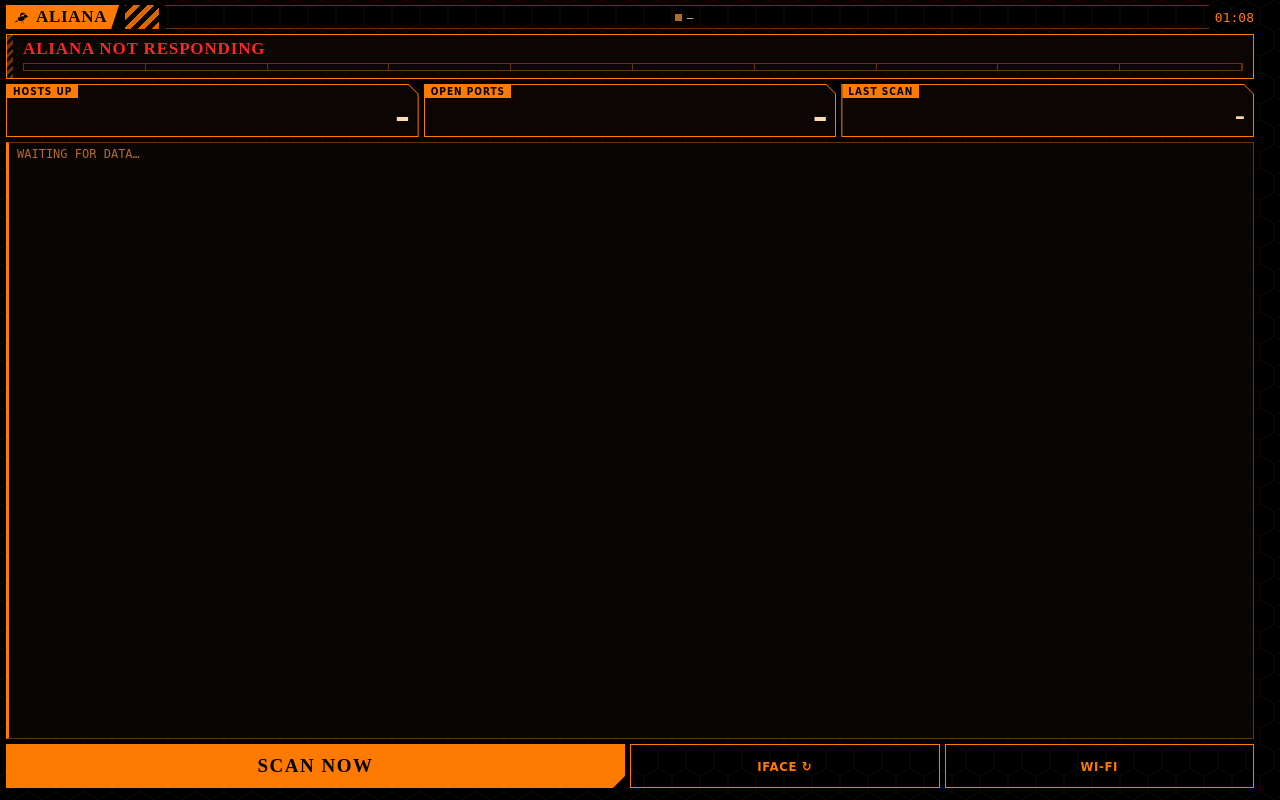
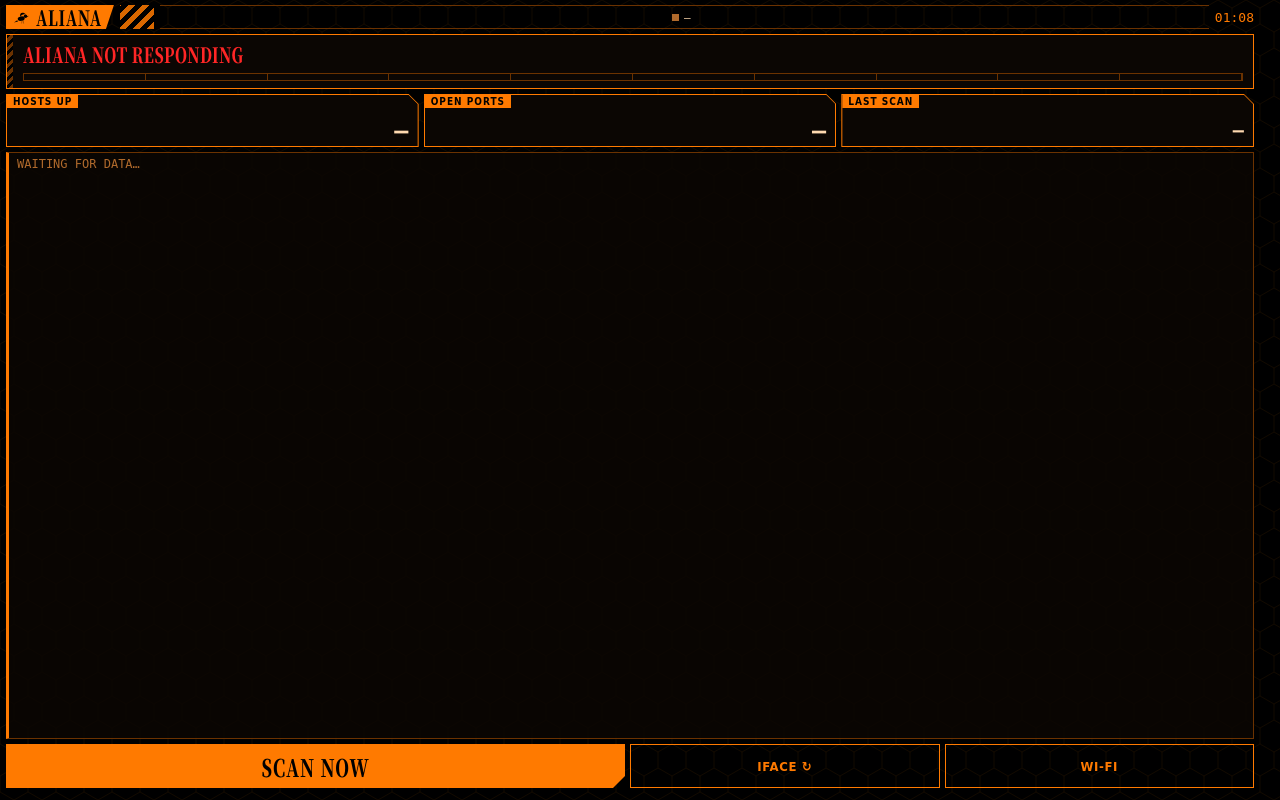
Before and after one commit to Denseenigma/aliana, a Flask app: page /kiosk in a window 1280 px wide. Run offline with Flask 3, Linux system fonts and the light colour scheme; data that the repository does not hold is empty.

Commit message:
Eva-style condensed title font

```diff
--- a/templates/kiosk.html
+++ b/templates/kiosk.html
@@ -10,6 +10,14 @@
   The full detail lives on the browser dashboard at "/".
 -->
 <style>
+  /* Title face: "Aliana Title" -- condensed Latin cut of Noto Serif CJK JP
+     Black (SIL OFL 1.1), see static/fonts/LICENSE-AlianaTitle.txt */
+  @font-face {
+    font-family: "Aliana Title";
+    src: url("/static/fonts/AlianaTitle.otf") format("opentype");
+    font-weight: 100 900;   /* one heavy face; never synthesize bold */
+    font-display: block;
+  }
   /*
     SCREEN SAFE AREA -- the panel hides a few pixels behind its bezel.
     If anything is still cut off (or there's a gap), adjust these.
@@ -32,7 +40,7 @@
     --orange: #ff7a00;
     --green: #50ff50;
     --red: #ff2626;
-    --title: "Times New Roman", "Liberation Serif", "DejaVu Serif", serif;
+    --title: "Aliana Title", "Times New Roman", "Liberation Serif", serif;
     --cond: "DejaVu Sans Condensed", "Liberation Sans Narrow", "Arial Narrow", sans-serif;
     --mono: "DejaVu Sans Mono", ui-monospace, Consolas, monospace;
   }
@@ -76,8 +84,8 @@
     color: #000;
     font-family: var(--title);
     font-weight: bold;
-    font-size: 17px;
-    letter-spacing: 0.04em;
+    font-size: 21px;
+    letter-spacing: 0.03em;
     clip-path: polygon(0 0, 100% 0, calc(100% - 8px) 100%, 0 100%);
   }
   .brand svg { width: 20px; height: 16px; }
@@ -140,8 +148,8 @@
   .phase {
     font-family: var(--title);
     font-weight: bold;
-    font-size: 17px;
-    letter-spacing: 0.05em;
+    font-size: 21px;
+    letter-spacing: 0.02em;
     color: var(--orange);
     overflow: hidden;
     text-overflow: ellipsis;
@@ -199,15 +207,15 @@
     align-self: flex-start;
   }
   .tile .num {
-    font-size: 32px;
+    font-family: var(--title);
+    font-size: 38px;
     line-height: 38px;
-    font-weight: bold;
     color: var(--text);
     text-align: right;
     padding: 0 8px;
     white-space: nowrap;
   }
-  .tile .num.small { font-size: 22px; }
+  .tile .num.small { font-size: 30px; }
   .tile.live .num { color: var(--green); text-shadow: 0 0 8px rgba(80, 255, 80, 0.5); }
 
   /* Feed */
@@ -257,9 +265,9 @@
     background: var(--orange);
     color: #000;
     font-family: var(--title);
-    font-size: 19px;
+    font-size: 24px;
     font-weight: bold;
-    letter-spacing: 0.08em;
+    letter-spacing: 0.04em;
     touch-action: manipulation;
     clip-path: polygon(0 0, 100% 0, 100% calc(100% - 12px), calc(100% - 12px) 100%, 0 100%);
   }
@@ -300,8 +308,8 @@
     color: #000;
     font-family: var(--title);
     font-weight: bold;
-    font-size: 17px;
-    letter-spacing: 0.05em;
+    font-size: 21px;
+    letter-spacing: 0.03em;
     clip-path: polygon(0 0, 100% 0, calc(100% - 8px) 100%, 0 100%);
   }
   .wifi-head .hazard { flex: 1; width: auto; opacity: 0.5; }
@@ -398,7 +406,7 @@
     clip-path: polygon(0 0, calc(100% - 14px) 0, 100% 14px, 100% 100%, 0 100%);
     text-align: left;
   }
-  .pick .pick-name { font-family: var(--title); font-size: 21px; letter-spacing: 0.08em; }
+  .pick .pick-name { font-family: var(--title); font-size: 30px; line-height: 30px; letter-spacing: 0.03em; }
   .pick .pick-desc { font-family: var(--cond); font-size: 12px; font-weight: normal; letter-spacing: 0.04em; color: var(--text); }
   .pick .pick-default { font-family: var(--cond); font-size: 9px; letter-spacing: 0.12em; color: var(--muted); }
   .pick.discovery { color: var(--cyan); border-left-color: var(--cyan); }
```
Also changed, not shown: templates/index.html (+13 -6 lines), templates/wifi.html (+13 -6 lines), tools/build_font.py (added, +61 -0 lines), Claude outputs/fontpreview.png (added), Claude outputs/ft_web.png (added), Claude outputs/pk_picker.png, Claude outputs/pk_running.png, static/fonts/AlianaTitle.otf (added), static/fonts/LICENSE-AlianaTitle.txt (added), 1 other file.
